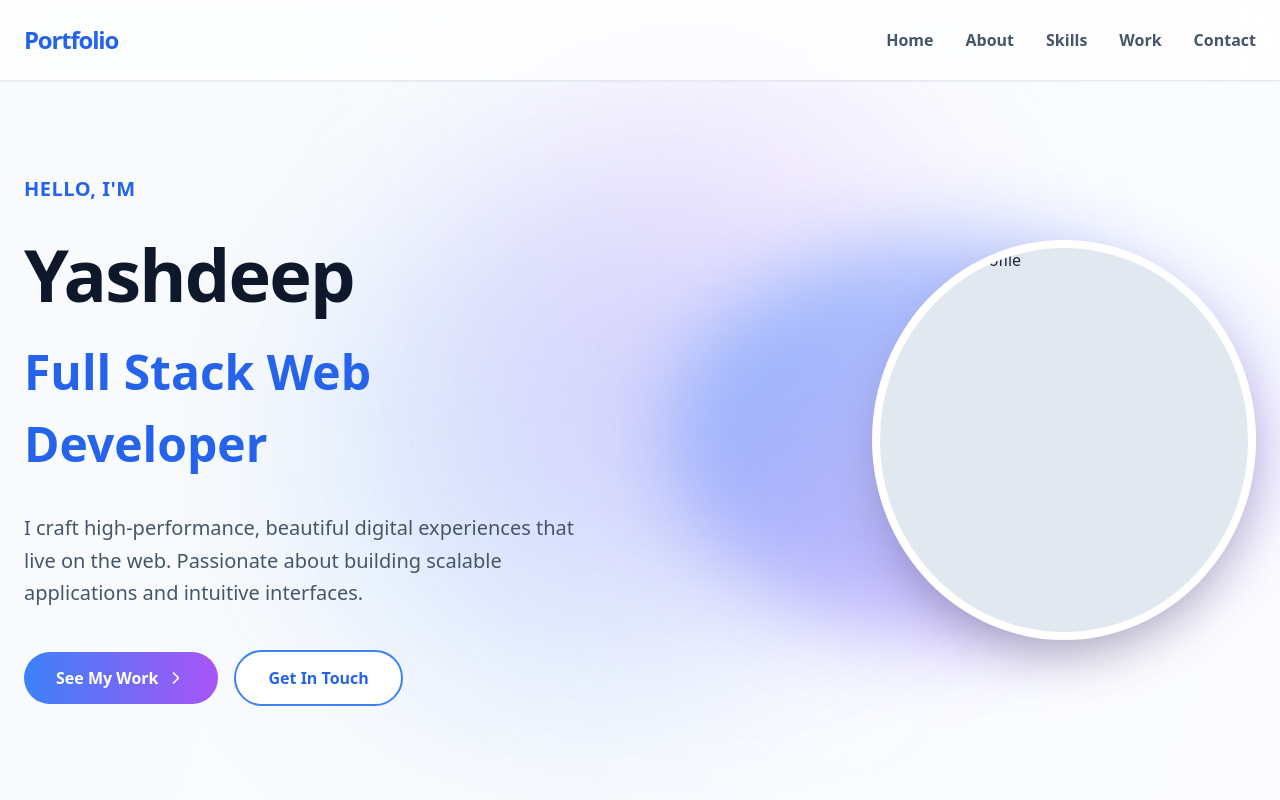
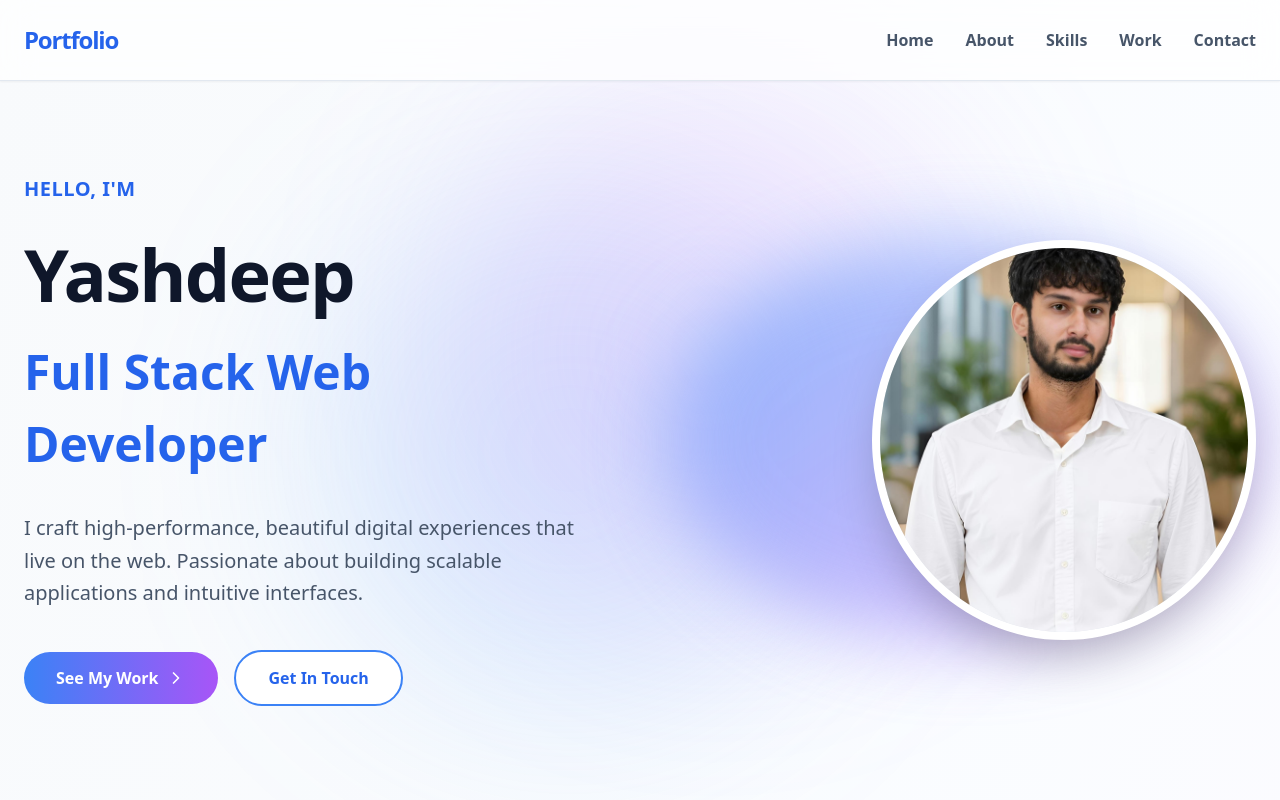
Before and after one commit to yashdeep0904/Portfolio, a plain HTML site: page index.html in a window 1280 px wide. Shown: the top 800 px of the page. Drawn offline with nearby package versions, Linux system fonts and the light colour scheme; the site is published under a folder, as on GitHub Pages, so addresses that start at the root find nothing.

Commit message:
photo change

```diff
--- a/index.html
+++ b/index.html
@@ -57,7 +57,7 @@
 
         <div class="hero-image-wrapper">
           <div class="image-glow"></div>
-          <img src="/profile.jpg" alt="Yashdeep Profile" class="hero-image" />
+          <img src="profile.jpg" alt="Yashdeep Profile" class="hero-image" />
         </div>
       </div>
     </section>
```
